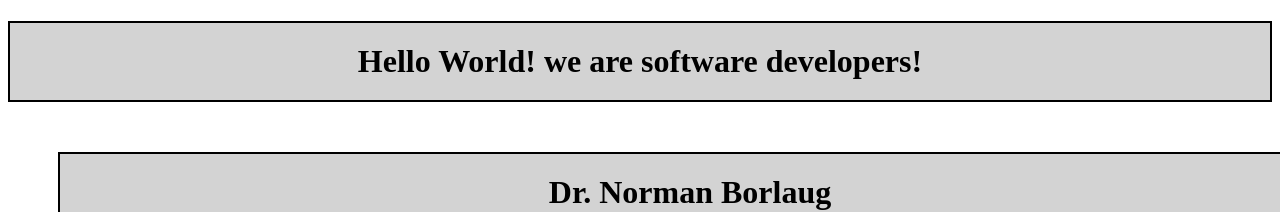
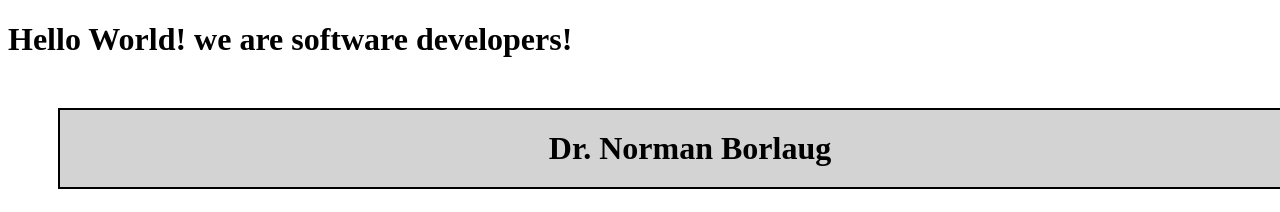
Before and after one commit to addisalemseifu/ProjectReview__Rep, a plain HTML site: page index.html in a window 1280 px wide. Shown: the top 212 px of the page. Drawn offline with Linux system fonts and the light colour scheme; files that its build step writes are made by us from their sources; a script that the page names is missing.

Commit message:
Add style.css files with the relevant stylings

```diff
--- a/style.css
+++ b/style.css
@@ -18,7 +18,7 @@ img {
   text-align: center;
 }
 
-h1 {
+main h1 {
   text-align: center;
   padding: 20px 20px 20px 20px;
   background-color: lightgrey;
```
